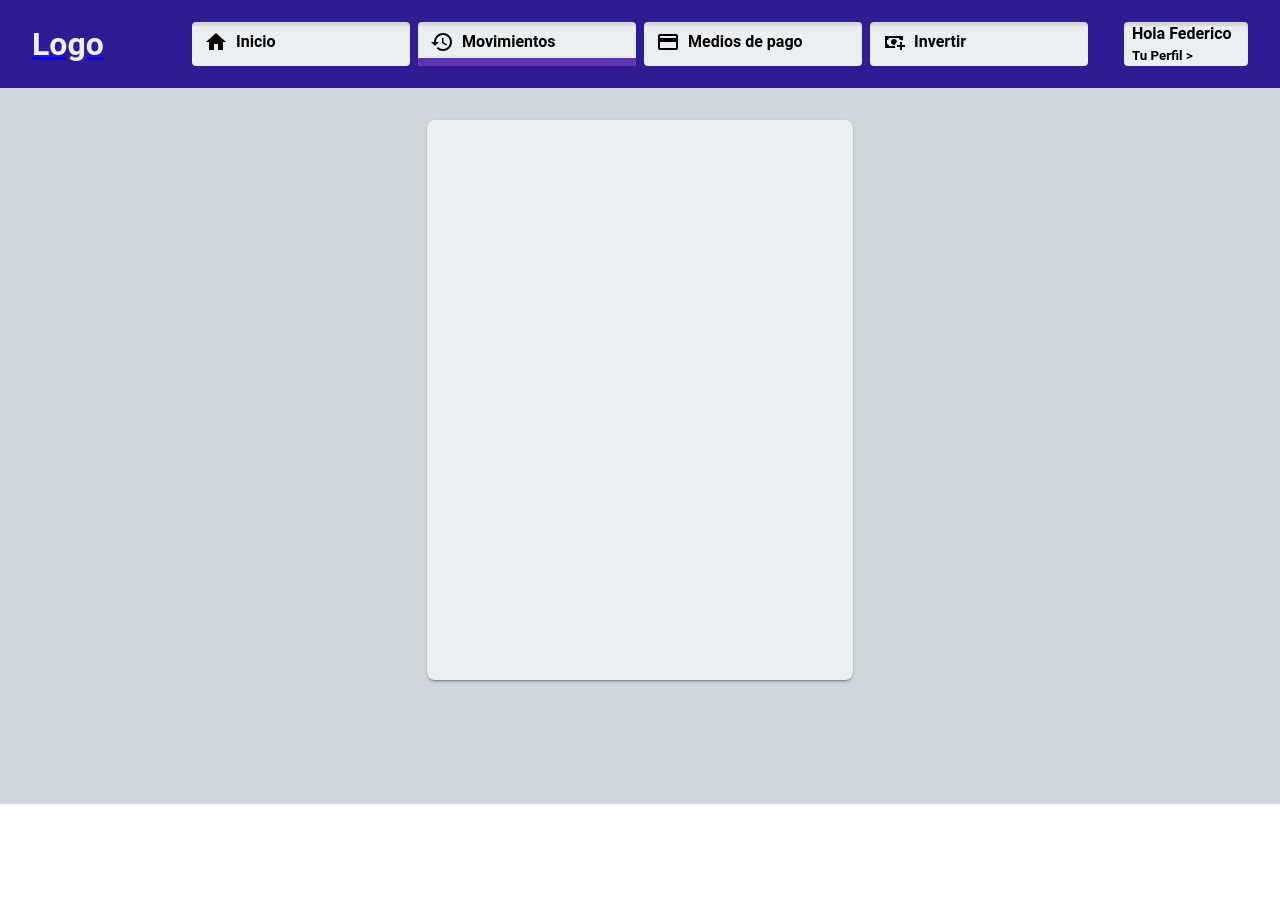
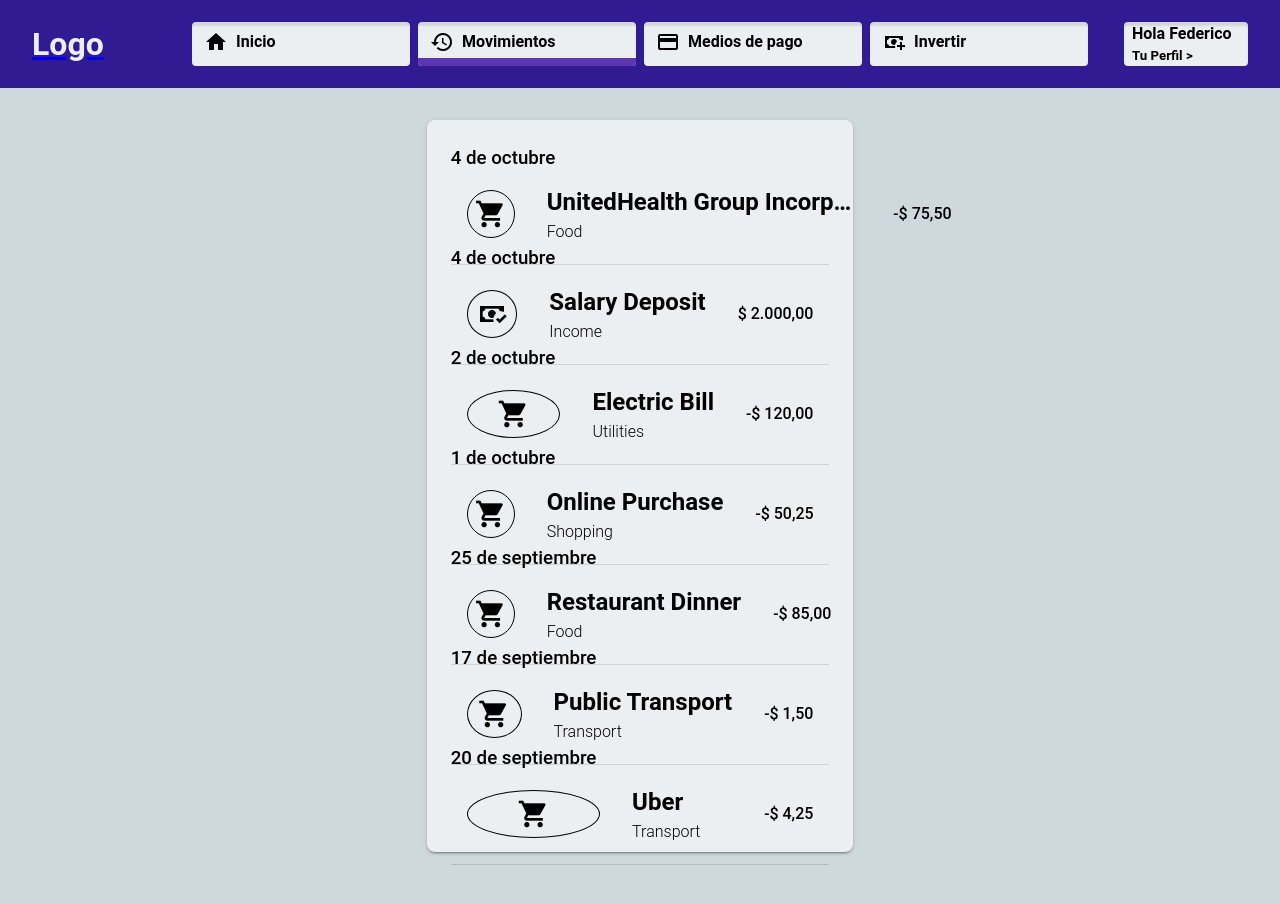
Before and after one commit to jicanta/HCI-Web, a Vue app in the folder HCI-Web/: page /movements in a window 1280 px wide. Shown: the top 904 px of the page. Before the commit the page ends 804 px from the top, so only its background shows below. Built offline with nearby package versions, Linux system fonts and the light colour scheme.

Commit message:
added movements page

```diff
--- a/HCI-Web/src/pages/AddPaymentMethodPage.vue
+++ b/HCI-Web/src/pages/AddPaymentMethodPage.vue
@@ -41,7 +41,7 @@
 </script>
 
 <template>
-    <v-main class="main-container bg-background" fluid>
+    <v-main class="main-container" fluid>
       <ButtonsNavBarWithBack link_back="/payment-methods"/>
 
       <BodyGrid>
@@ -68,26 +68,25 @@
                     <v-col cols="6"></v-col>
                     <v-col cols="6">
                       <div class="input-container mb-4">
-                        <v-combobox
+                        <vSelect
                           v-model="expirationMonth"
                           :items="months"
-                          label="Mes"
+                          :label="expirationMonth == '' ? 'Mes' : ''"
                           bg-color="white"
-                          variant="outlined"
-                          class="input-field"
+
+                          class="input-field pr-1 pt-2 pb-2 rounded-lg"
                           hide-details
                           :rules="[rules.required]"
-                        ></v-combobox>
-                        <v-combobox
+                        ></vSelect>
+                        <vSelect
                           v-model="expirationYear"
                           :items="years"
-                          label="Año"
+                          :label="expirationYear == '' ? 'Año' : ''"
                           bg-color="white"
-                          variant="outlined"
-                          class="input-field"
+                          class="input-field pt-2 pb-2"
                           hide-details
                           :rules="[rules.required]"
-                        ></v-combobox>
+                        ></vSelect>
                       </div>
                     </v-col>
                   </v-row>
@@ -110,11 +109,8 @@
                         <div class="magnetic-band"></div>
                       </v-col>
                     </v-row>
-                    <v-row>
-                      <v-col cols="6">
-                        <div></div>
-                      </v-col>
-                      <v-col cols="6">
+                    <v-row class="d-flex justify-end">
+                      <v-col cols="4">
                         <div class="input-container mb-4">
                           <v-text-field
                             label="CVV"
--- a/HCI-Web/src/pages/PantallaInicio.vue
+++ b/HCI-Web/src/pages/PantallaInicio.vue
@@ -211,7 +211,7 @@
               </template>
             </v-container>
 
-
+            <v-btn variant="tonal" class="w-100" @click="goToRoute('/movements')">Ver todos mis movimientos</v-btn>
           </v-container>
         </Section>
       </AppDivision>
--- a/HCI-Web/src/pages/PantallaMas.vue
+++ b/HCI-Web/src/pages/PantallaMas.vue
@@ -6,6 +6,7 @@ import AppHeaderSecondaryScreen from '@/components/AppHeaderSecondaryScreen.vue'
 import BodyGrid from '@/components/BodyGrid.vue';
 import Section from '@/components/Section.vue';
 import TopMenu from '@/components/TopMenu.vue';
+import VChart from 'vue-echarts';
 
 const goToLink = () => {
   window.open('https://github.com/jicanta/HCI-Web', '_blank'); // Enlace externo
--- a/HCI-Web/src/pages/PantallaMovimientos.vue
+++ b/HCI-Web/src/pages/PantallaMovimientos.vue
@@ -1,8 +1,10 @@
 <script setup>
   import AppDivision from '@/components/AppDivision.vue';
-  import AppHeaderSecondaryScreen from '@/components/AppHeaderSecondaryScreen.vue';
+  import { ref } from 'vue';
   import BodyGrid from '@/components/BodyGrid.vue';
   import Section from '@/components/Section.vue';
+  import ListItem from '@/components/ListItem.vue';
+  import ButtonsNavBar from '@/components/ButtonsNavBar.vue';
 
   const sections = [
       {text: "Inicio", icon: "mdi-home", selected: false, route: "/"},
@@ -10,6 +12,34 @@
       {text: "Medios de pago", icon: "mdi-credit-card-outline", selected: false, route: "/payment-methods"},
       {text: "Invertir", icon: "mdi-cash-plus", selected: false, route: "/invest"}
     ]
+
+    const recentTransactions = ref([
+    { id: 1, description: 'UnitedHealth Group Incorporated', amount: -75.50, category: 'Food', date: { day: 4, month: 10, year: 2024 } },
+    { id: 2, description: 'Salary Deposit', amount: 2000.00, category: 'Income', date: { day: 4, month: 10, year: 2024 }  },
+    { id: 3, description: 'Electric Bill', amount: -120.00, category: 'Utilities', date: { day: 2, month: 10, year: 2024 }  },
+    { id: 4, description: 'Online Purchase', amount: -50.25, category: 'Shopping', date: { day: 1, month: 10, year: 2024 }  },
+    { id: 5, description: 'Restaurant Dinner', amount: -85.00, category: 'Food', date: { day: 25, month: 9, year: 2024 }  },
+    { id: 6, description: 'Public Transport', amount: -1.50, category: 'Transport', date: { day: 17, month: 9, year: 2024 }  },
+    { id: 7, description: 'Uber', amount: -4.25, category: 'Transport', date: { day: 20, month: 9, year: 2024 }  },
+  ]);
+
+    // Obtener la fecha actual
+  const today = new Date();
+  const currentDay = today.getDate();
+  const currentMonth = today.getMonth() + 1;
+  const currentYear = today.getFullYear();
+
+  const formatTransactionDate = (transactionDate) => {
+    const { day, month, year } = transactionDate;
+
+    if (day === currentDay && month === currentMonth && year === currentYear) {
+      return "Hoy";
+    }
+
+    // Formato "DD de 'Nombre del mes'"
+    const monthNames = ["enero", "febrero", "marzo", "abril", "mayo", "junio", "julio", "agosto", "septiembre", "octubre", "noviembre", "diciembre"];
+    return `${day} de ${monthNames[month - 1]}`;
+  };
 
 </script>
 
@@ -20,6 +50,15 @@
     <BodyGrid>
       <AppDivision class="ma-4" cols="12" sm="10" md="10" lg="4">
         <Section class="ma-3">
+          <ListItem
+                  v-for="transaction in recentTransactions"
+                  :key="transaction.id"
+                  :icon="transaction.amount > 0 ? 'mdi-cash-check' : 'mdi-cart'"
+                  :top="formatTransactionDate(transaction.date)"
+                  :title="transaction.description"
+                  :text="transaction.category"
+                  :right="transaction.amount.toLocaleString('es-AR', { style: 'currency', currency: 'ARS' })"
+                />
 
         </Section>
       </AppDivision>
```
